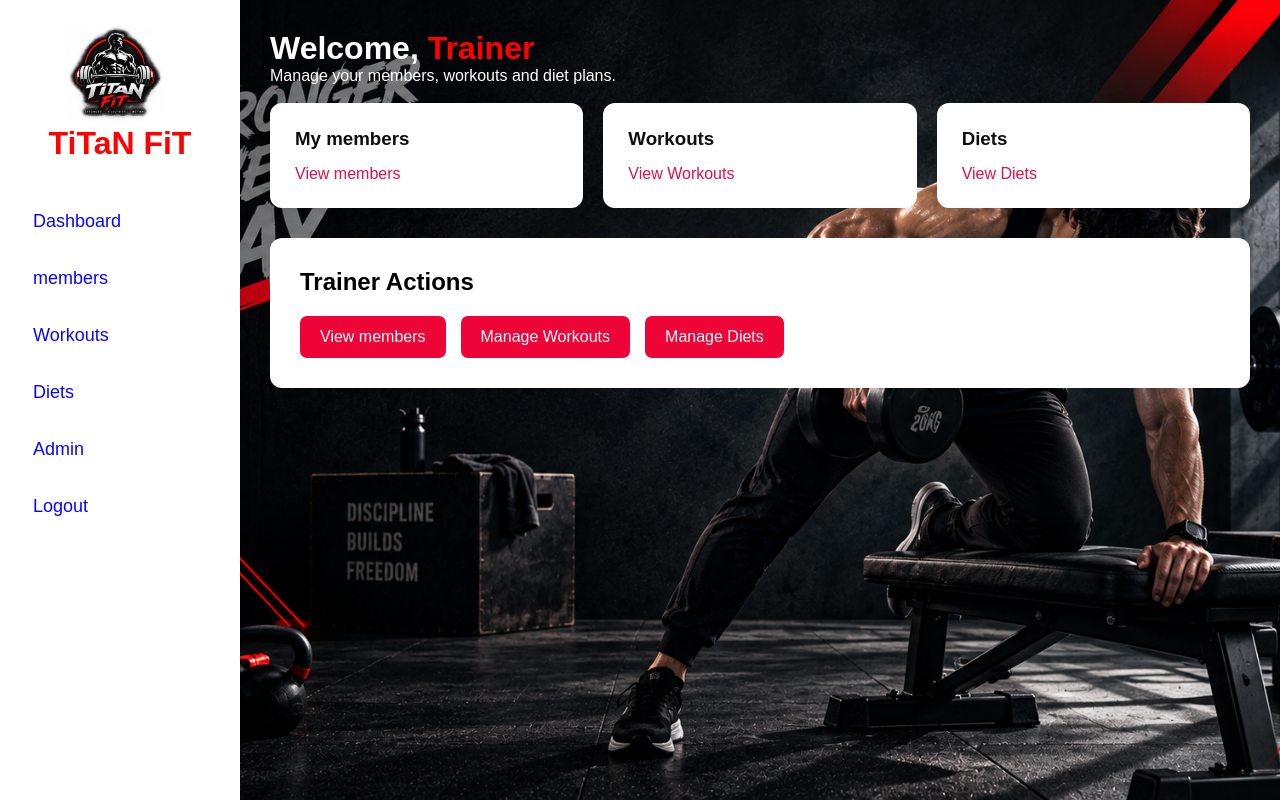
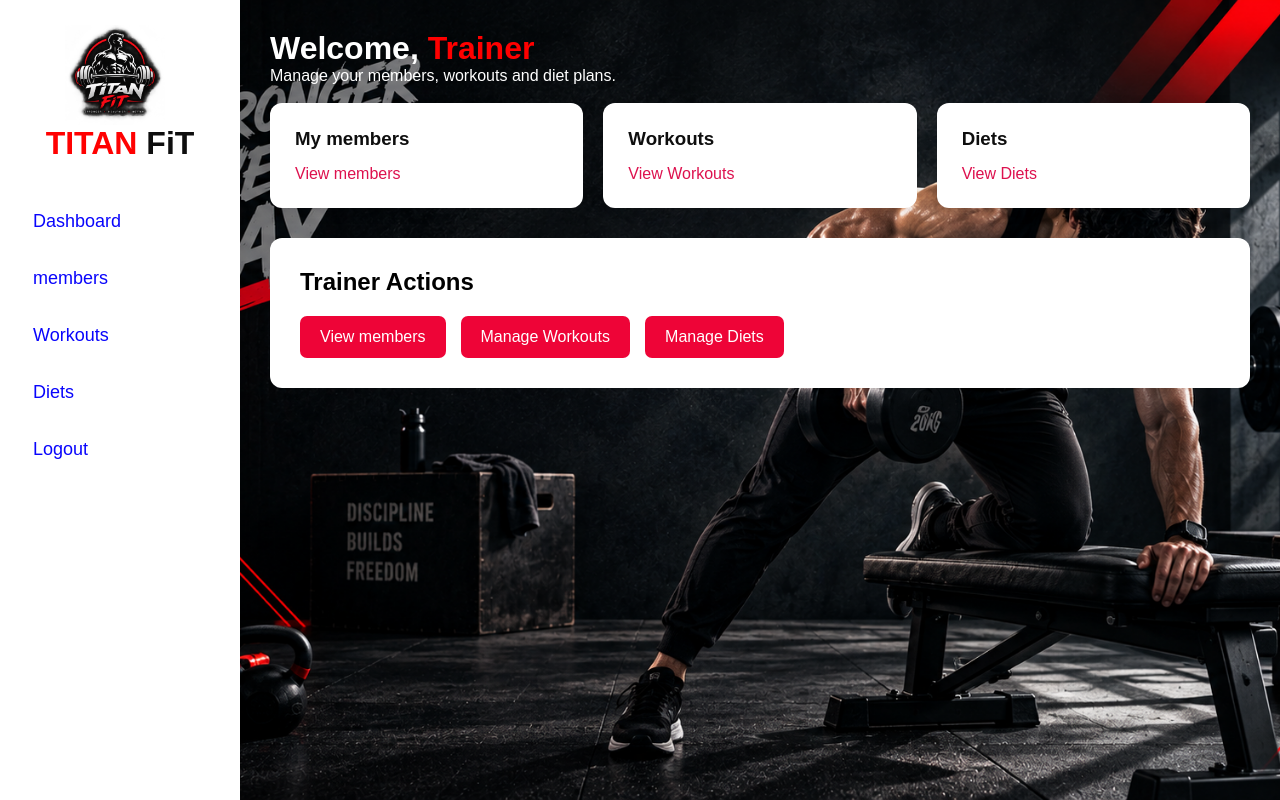
Before and after one commit to muhammednafih-04/django, a Django app: template gym/templates/gym/trainer_dash.html in a window 1280 px wide. Run offline with Django 5.2, Linux system fonts and the light colour scheme; the template is opened without the code that fills it, so the values that code supplies are empty.

Commit message:
Updated gym fitness project

```diff
--- a/gym/templates/gym/admin_dashboard.html
+++ b/gym/templates/gym/admin_dashboard.html
@@ -4,6 +4,8 @@
 <head>
 
     <title>Gym Fitness - Admin Dashboard</title>
+    <link rel="icon" type="image/x-icon" href="{% static 'titan_fit.png'%}">
+
 </head>
 <style>    * {
     margin: 0;
--- a/gym/templates/gym/trainer_dash.html
+++ b/gym/templates/gym/trainer_dash.html
@@ -41,7 +41,9 @@ body {
     height: 100vh;
     padding: 25px 15px;
 }
-
+.sidebar span{
+    color: #0e0e0e;
+}
 .sidebar h2 {
     color: rgb(255, 1, 1);
     text-align: center;
@@ -194,7 +196,7 @@ body {
 <body>
 <div class="sidebar">
     <img src="{% static 'titan_fit.png' %}" class="gym-logo">
-    <h2>TiTaN FiT</h2>
+    <h2>TITAN <span>FiT</span></h2>
 
     <a href="{% url 'trainer_dash' %}">Dashboard</a>
 
@@ -203,8 +205,6 @@ body {
     <a href="/api/workouts/">Workouts</a>
 
     <a href="/api/diets/">Diets</a>
-
-    <a href="/admin/">Admin</a>
 
     <a href="/trainer-logout/">
         Logout
--- a/gym/templates/gym/user_dashboard.html
+++ b/gym/templates/gym/user_dashboard.html
@@ -4,7 +4,6 @@
     {% load static %}
     <title>User Dashboard</title>
     <link rel="icon" type="image/x-icon" href="{% static 'titan_fit.png'%}">
-
     <style>
 
         * {
```
